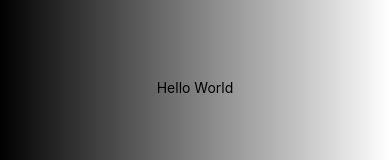
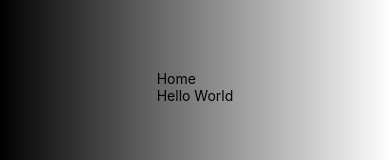
Before and after one commit to psteingh/LTRapp, a React Native app: screen / in a window 390 px wide. Shown: the part 335-495 px from the top of the page. Built offline with nearby package versions, Linux system fonts and the light colour scheme.

Commit message:
ltrapp0319803

```diff
--- a/App.js
+++ b/App.js
@@ -1,5 +1,7 @@
 import { StyleSheet, Text, View } from 'react-native';
 import { LinearGradient } from 'expo-linear-gradient';
+
+import HomeComponent from './components/home.component';
 
 import Colors from './constants/colors';
 
@@ -12,6 +14,7 @@ export default function App() {
         style={styles.container}
         >
       <View>
+      <HomeComponent />
       <Text>Hello World</Text>
       </View>
       </LinearGradient>
--- /dev/null
+++ b/components/home.component.js
@@ -0,0 +1,11 @@
+import { View, Text } from 'react-native';
+
+function HomeComponent() {
+    return (
+        <View>
+            <Text>Home</Text>
+        </View>
+    );
+}
+
+export default HomeComponent;
```
